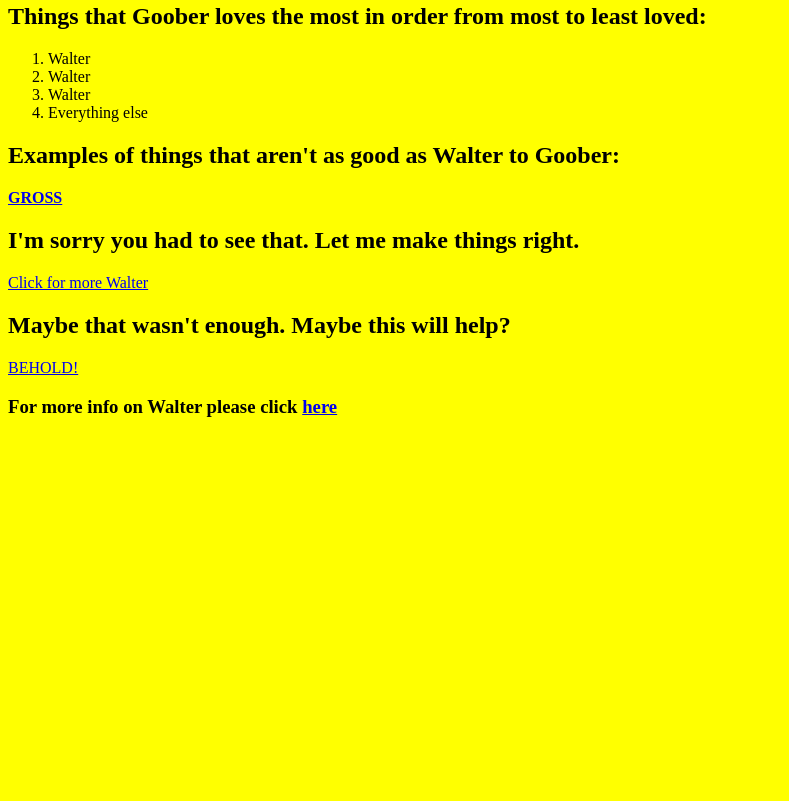
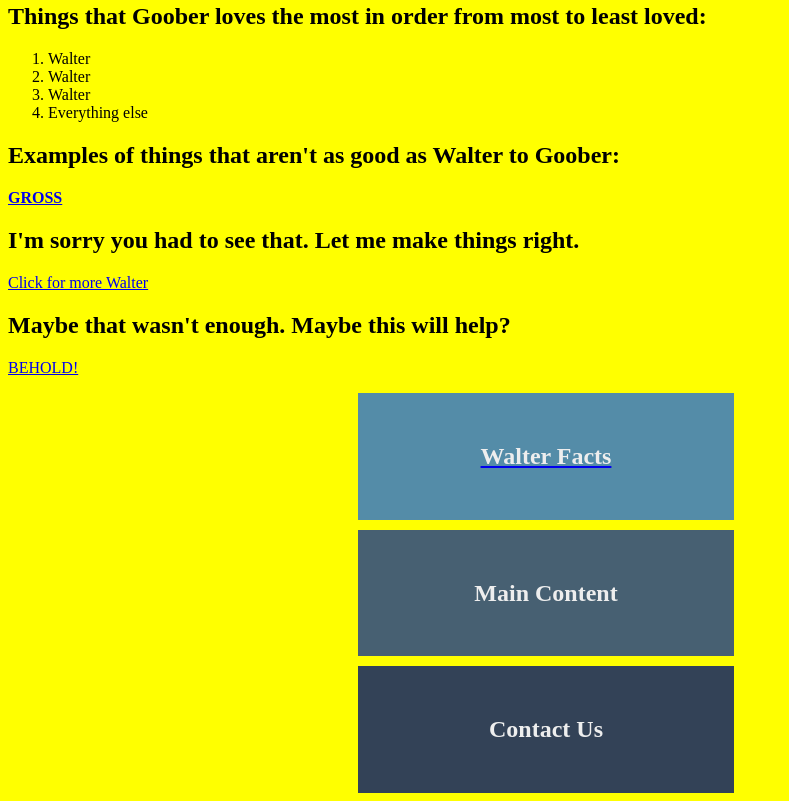
Before and after one commit to CoconutDan/Cheat-sheets, a plain HTML site: page index.html in a window 1280 px wide. Shown: the part 424-1225 px from the top of the page, without its empty margins (0-789 px from the left). Before the commit the page ends 860 px from the top, so only its background shows below. Drawn offline with Linux system fonts and the light colour scheme.

Commit message:
changed some css

```diff
--- /dev/null
+++ b/css/style.css
@@ -0,0 +1,26 @@
+div {
+    padding: 30px 30px;
+    text-align: center;
+    margin: 10px 0px 0px 350px;
+    color: #EEEEEE;
+    width: 25%;
+    position:relative;
+    clear: right;
+    overflow: hidden;
+  }
+
+  .walter-facts {
+    background-color: #548CA8;
+  }
+
+  .main-content {
+    background-color: #476072;
+  }
+
+  .contact-us {
+    background-color: #334257;
+  }
+
+  a.walter-facts {max-width: 200px;
+
+}
--- a/index.html
+++ b/index.html
@@ -24,6 +24,12 @@
     <title>Goober Loves Walter</title>
 
     <!-- your <title> is what you see in the tab of website-->
+
+        <link rel="stylesheet" href="css/style.css">
+
+        <!--The above code assigns css/style.css to control
+        the stylization of the contents on this .html-->
+
 
     </head>
 
@@ -127,9 +133,24 @@ ex: wingdings-->
 
      </p>
 
-<h3> For more info on Walter please click <a href="./walter-facts/walter-facts.html">here</a>
+
+     <a href="./walter-facts/walter-facts.html"
+            class="walter-facts">
+        <div class="walter-facts">
+        <h2>Walter Facts</h2>
+
+     </div></a>
+
+     <div class="main-content">
+        <h2>Main Content</h2>
+     </div>
+
+     <div class="contact-us">
+        <h2>Contact Us</h2>
+     </div>
+
+
 
 </body>
 
-
 </html>
```
